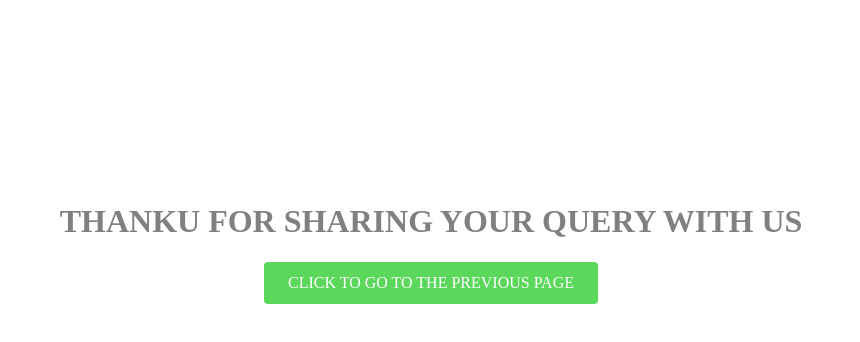
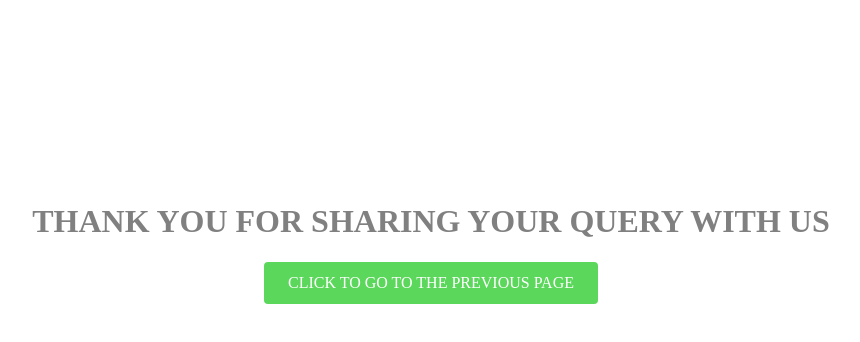
Before and after one commit to Manas-saxena/INFOVID.github.io, a plain HTML site: page thanku.html in a window 1280 px wide. Shown: the part 18-360 px from the top of the page, without its empty margins (209-1069 px from the left). Drawn offline with Linux system fonts and the light colour scheme.

Commit message:
Update thanku.html

```diff
--- a/thanku.html
+++ b/thanku.html
@@ -7,7 +7,7 @@
     <link rel="stylesheet" href="thankusheet.css">
   </head>
   <body>
-    <h1>THANKU FOR SHARING YOUR QUERY WITH US</h1>
+    <h1>THANK YOU FOR SHARING YOUR QUERY WITH US</h1>
     <a class"link" href="WOL project.html">CLICK TO GO TO THE PREVIOUS PAGE</a>
     </body>
     </html>
```
